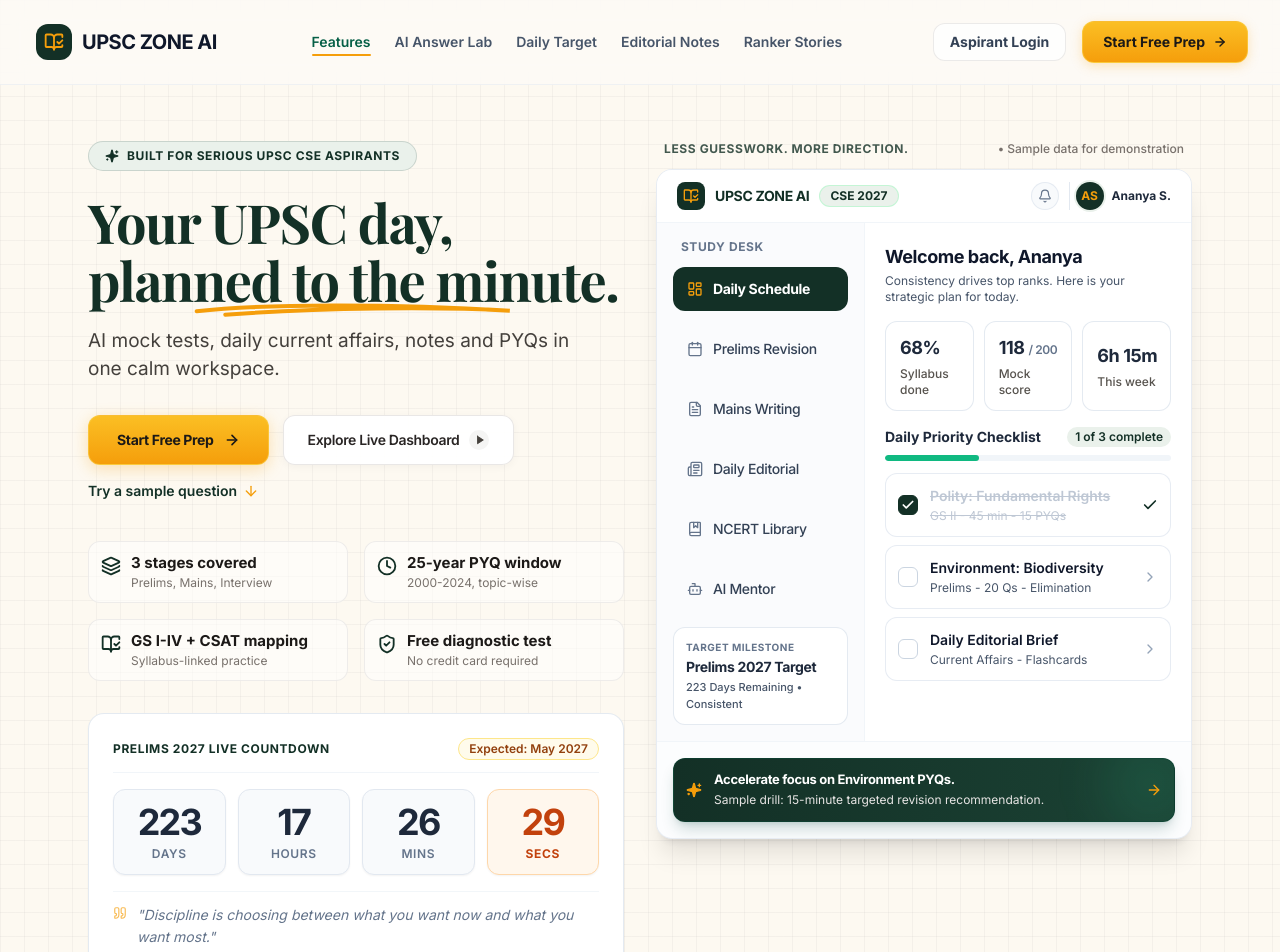
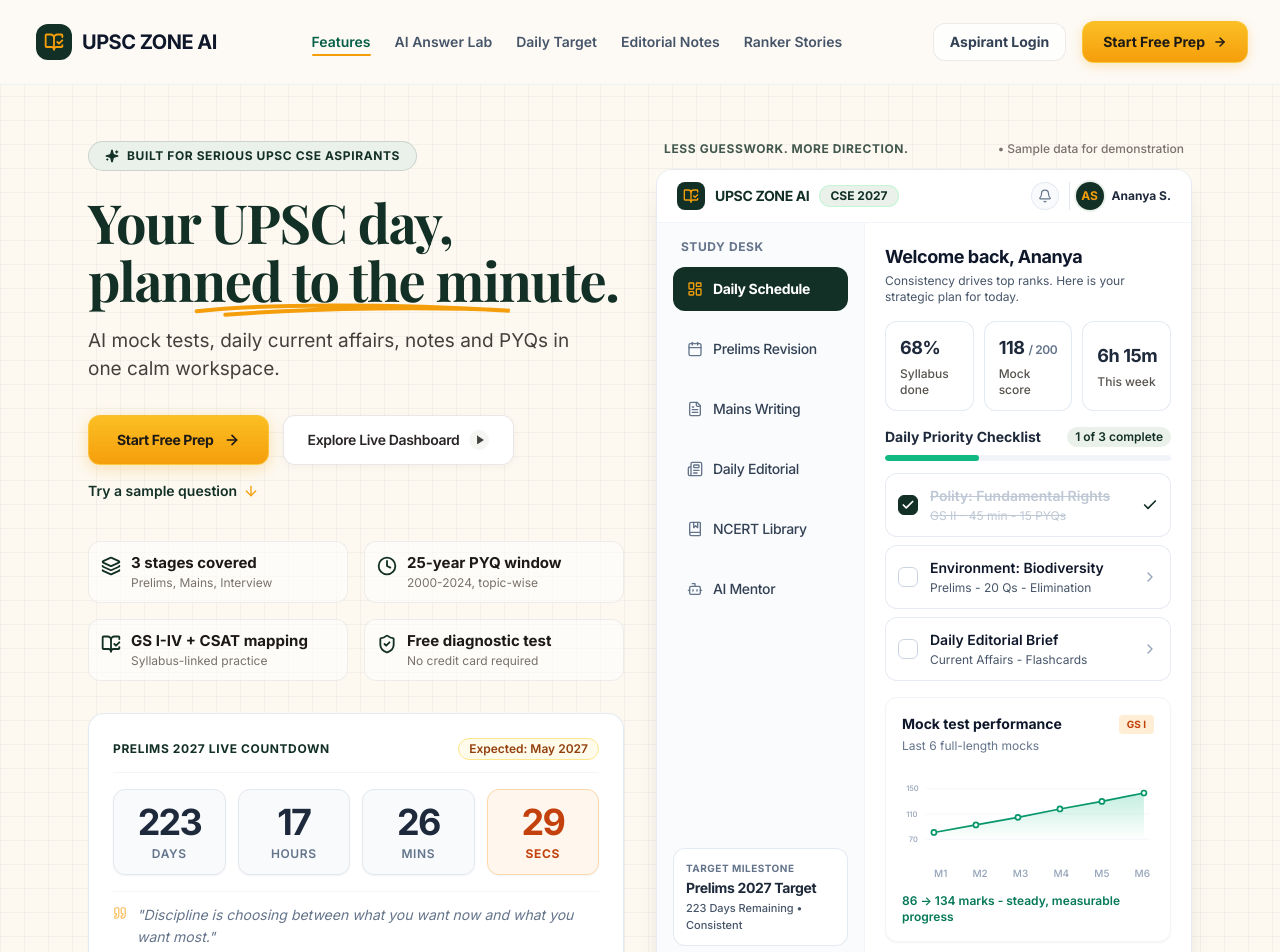
Before and after one commit to Farhaan-Coder/UPSC_WEBPAGE_UPDATED, a React (Vite) app: page / in a window 1280 px wide. Shown: the top 952 px of the page. Built offline with nearby package versions, Linux system fonts and the light colour scheme; a web font is replaced by a local one.

Commit message:
feat(hero): integrate Mock Test Performance graph card in right dashboard

```diff
--- a/src/components/Hero.jsx
+++ b/src/components/Hero.jsx
@@ -507,6 +507,99 @@
                         ))}
                       </div>
                     </div>
+
+                    {/* Mock Test Performance Graph */}
+                    <div className="bg-white rounded-xl border border-slate-100 p-4 mt-4 shadow-sm">
+                      {/* Header */}
+                      <div className="flex items-center justify-between">
+                        <span className="text-sm font-bold text-slate-900">Mock test performance</span>
+                        <span className="text-[10px] font-bold bg-orange-100 text-orange-700 px-2 py-0.5 rounded">
+                          GS I
+                        </span>
+                      </div>
+                      <p className="text-xs text-slate-500 mt-1">Last 6 full-length mocks</p>
+
+                      {/* SVG Line Graph */}
+                      <div className="mt-3 w-full">
+                        <svg
+                          className="w-full h-24 overflow-visible"
+                          viewBox="0 0 300 90"
+                          fill="none"
+                          xmlns="http://www.w3.org/2000/svg"
+                          aria-label="Mock test score progression graph"
+                        >
+                          <defs>
+                            <linearGradient id="greenGradient" x1="0" y1="0" x2="0" y2="1">
+                              <stop offset="0%" stopColor="#10b981" stopOpacity="0.25" />
+                              <stop offset="100%" stopColor="#10b981" stopOpacity="0" />
+                            </linearGradient>
+                          </defs>
+
+                          {/* Subtle horizontal grid lines & y-axis labels */}
+                          <line x1="28" y1="15" x2="295" y2="15" stroke="#f1f5f9" strokeWidth="1" />
+                          <text x="5" y="18" className="fill-slate-400 text-[9px] font-medium">150</text>
+
+                          <line x1="28" y1="45" x2="295" y2="45" stroke="#f1f5f9" strokeWidth="1" />
+                          <text x="5" y="48" className="fill-slate-400 text-[9px] font-medium">110</text>
+
+                          <line x1="28" y1="75" x2="295" y2="75" stroke="#f1f5f9" strokeWidth="1" />
+                          <text x="8" y="78" className="fill-slate-400 text-[9px] font-medium">70</text>
+
+                          {/* Soft gradient fill under line */}
+                          <path
+                            d="M 38 67 L 88 58 L 138 49 L 188 39 L 238 30 L 288 20 L 288 75 L 38 75 Z"
+                            fill="url(#greenGradient)"
+                          />
+
+                          {/* Upward trending line */}
+                          <path
+                            d="M 38 67 L 88 58 L 138 49 L 188 39 L 238 30 L 288 20"
+                            fill="none"
+                            stroke="currentColor"
+                            strokeWidth="2"
+                            strokeLinecap="round"
+                            strokeLinejoin="round"
+                            className="text-emerald-600"
+                          />
+
+                          {/* 6 data point circles */}
+                          {[
+                            { x: 38, y: 67 },
+                            { x: 88, y: 58 },
+                            { x: 138, y: 49 },
+                            { x: 188, y: 39 },
+                            { x: 238, y: 30 },
+                            { x: 288, y: 20 },
+                          ].map((pt, i) => (
+                            <circle
+                              key={i}
+                              cx={pt.x}
+                              cy={pt.y}
+                              r="3"
+                              fill="white"
+                              stroke="currentColor"
+                              strokeWidth="2"
+                              className="text-emerald-600"
+                            />
+                          ))}
+                        </svg>
+
+                        {/* X-axis labels M1 to M6 */}
+                        <div className="flex justify-between pl-8 pr-1 text-[10px] text-slate-400 font-medium mt-1">
+                          <span>M1</span>
+                          <span>M2</span>
+                          <span>M3</span>
+                          <span>M4</span>
+                          <span>M5</span>
+                          <span>M6</span>
+                        </div>
+                      </div>
+
+                      {/* Footer trend text */}
+                      <div className="text-xs font-semibold text-emerald-700 mt-3">
+                        86 → 134 marks - steady, measurable progress
+                      </div>
+                    </div>
                   </div>
                 </div>
               </div>
```
